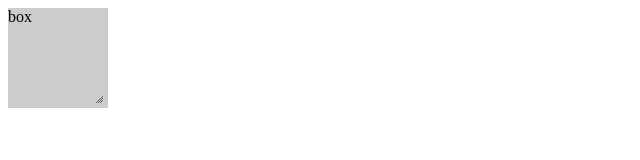
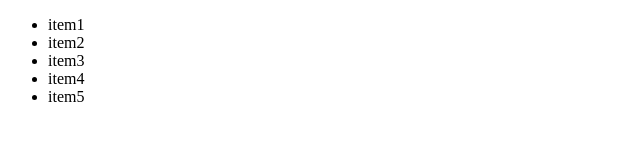
Before and after one commit to daicham/jqueryui-study, a plain HTML site: page index.html in a window 1280 px wide. Shown: the whole page, without its empty margins (0-640 px from the left). Drawn offline with Linux system fonts and the light colour scheme.

Commit message:
dotinstall #09
selectable の準備

```diff
--- a/index.html
+++ b/index.html
@@ -15,16 +15,15 @@
   </style>
 </head>
 <body>
-  <div class="box">box</div>
+  <ul id="selectable">
+    <li id="item_1">item1</li>
+    <li id="item_2">item2</li>
+    <li id="item_3">item3</li>
+    <li id="item_4">item4</li>
+    <li id="item_5">item5</li>
+  </ul>
   <script>
     $(function() {
-      $('.box').draggable().resizable({
-        handles: 'all',
-        aspectRatio: true,
-        stop: function(event, ui) {
-          console.log(ui.size.height, ui.size.width);
-        }
-      });
     });
   </script>
 </body>
```
